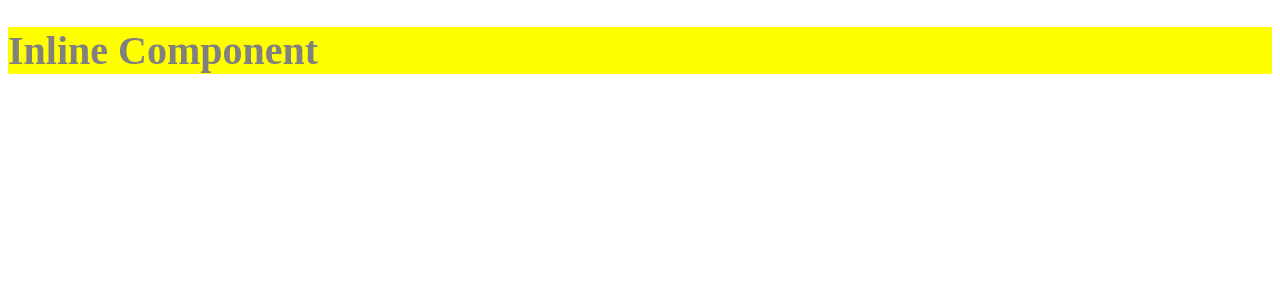
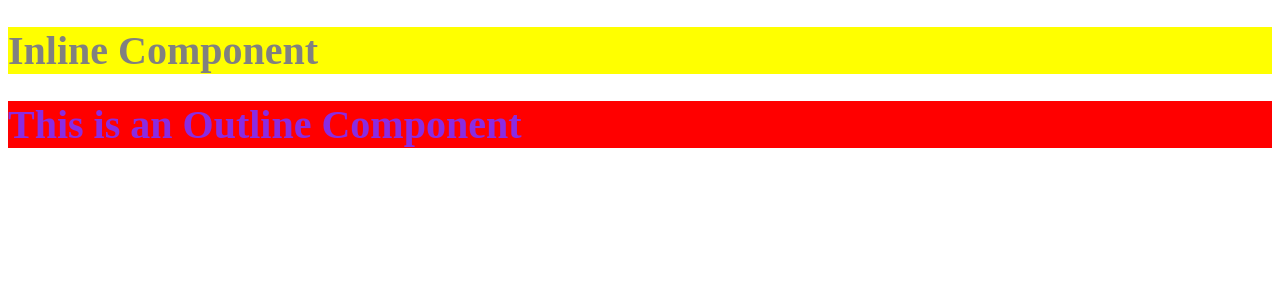
Before and after one commit to Ozioma45/React, a React (Vite) app in the folder Code_stoic/todoapp/: page / in a window 1280 px wide. Shown: the top 300 px of the page. Built offline with nearby package versions, Linux system fonts and the light colour scheme.

Commit message:
css module

```diff
--- a/Code_stoic/todoapp/src/App.jsx
+++ b/Code_stoic/todoapp/src/App.jsx
@@ -1,11 +1,13 @@
 import { useState } from "react";
 import Todo from "./components/Todo";
 import InlineComponent from "./components/InlineComponent";
+import OutlineComponent from "./components/OutlineComponent";
 
 function App() {
   return (
     <div className="App">
       <InlineComponent />
+      <OutlineComponent />
     </div>
   );
 }
--- a/Code_stoic/todoapp/src/components/InlineComponent.jsx
+++ b/Code_stoic/todoapp/src/components/InlineComponent.jsx
@@ -1,8 +1,8 @@
-import "../css/style.css";
+import styles from "./InlineComponent.module.css";
 export default function InlineComponent() {
   return (
     <div>
-      <h1 className="header">Inline Component</h1>
+      <h1 className={styles.header}>Inline Component</h1>
     </div>
   );
 }
--- /dev/null
+++ b/Code_stoic/todoapp/src/components/OutlineComponent.jsx
@@ -0,0 +1,8 @@
+import styles from "./OutlineComponent.module.css";
+export default function OutlineComponent() {
+  return (
+    <div>
+      <h1 className={styles.header}>This is an Outline Component</h1>
+    </div>
+  );
+}
--- /dev/null
+++ b/Code_stoic/todoapp/src/components/OutlineComponent.module.css
@@ -0,0 +1,5 @@
+.header {
+  color: blueviolet;
+  background-color: red;
+  font-size: 40px;
+}
```
Also changed, not shown: Code_stoic/todoapp/src/components/InlineComponent.module.css (renamed from Code_stoic/todoapp/src/css/style.css).
